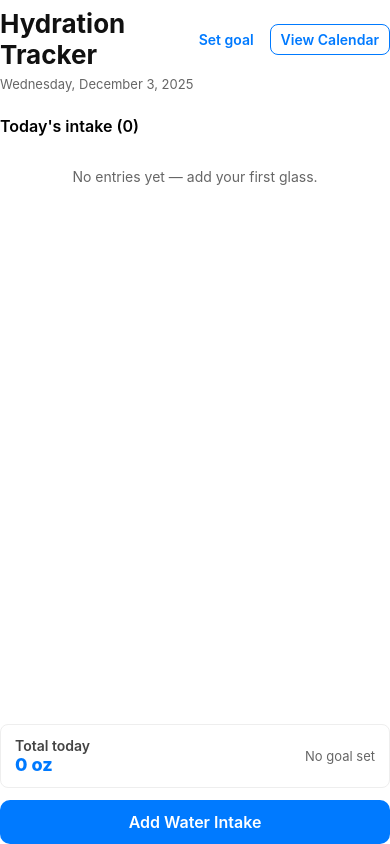
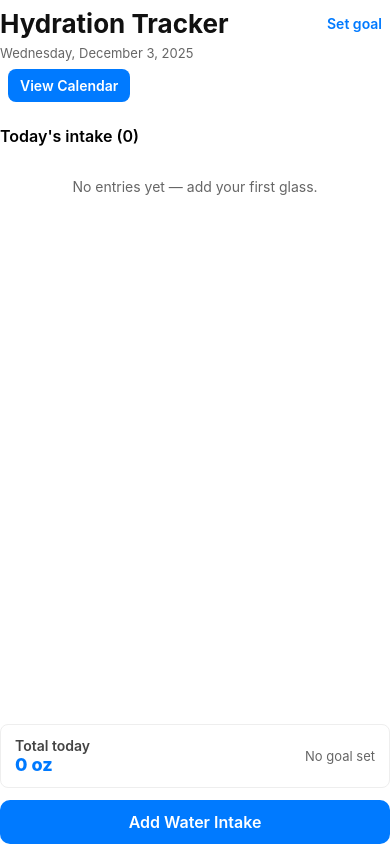
Before and after one commit to nataliedanner/hydration-tracker, a React Native app: screen / in a window 390 px wide. Built offline with nearby package versions, Linux system fonts and the light colour scheme.

Commit message:
Formatted buttons

```diff
--- a/App.js
+++ b/App.js
@@ -278,18 +278,22 @@ function App() {
       <View style={styles.header}>
         <View style={styles.headerTop}>
           <Text style={styles.title}>Hydration Tracker</Text>
+          <TouchableOpacity onPress={openGoalModal} style={styles.goalEditBtn}>
+            <Text style={styles.goalEditText}>{goalOunces != null ? `${goalOunces} oz goal` : 'Set goal'}</Text>
+          </TouchableOpacity>
+        </View>
 
-          <View style={{ flexDirection: 'row', alignItems: 'center' }}>
-            <TouchableOpacity onPress={openGoalModal} style={styles.goalEditBtn}>
-              <Text style={styles.goalEditText}>{goalOunces != null ? `${goalOunces} oz goal` : 'Set goal'}</Text>
-            </TouchableOpacity>
+        <Text style={styles.date}>{dateStr}</Text>
 
-            <TouchableOpacity onPress={() => setCurrentScreen('calendar')} style={styles.calendarBtn}>
-              <Text style={styles.calendarBtnText}>View Calendar</Text>
-            </TouchableOpacity>
-          </View>
+        {/* View Calendar button placed below the date and styled like the Back button */}
+        <View style={styles.calendarBtnContainer}>
+          <TouchableOpacity
+            onPress={() => setCurrentScreen('calendar')}
+            style={[styles.modalBtn, styles.modalAdd, styles.calendarBtnMain]}
+          >
+            <Text style={[styles.modalBtnText, { color: '#fff' }]}>View Calendar</Text>
+          </TouchableOpacity>
         </View>
-        <Text style={styles.date}>{dateStr}</Text>
       </View>
 
       <View style={styles.content}>
@@ -565,6 +569,19 @@ const styles = StyleSheet.create({
     color: '#666',
     textAlign: 'center',
   },
+
+  calendarBtnContainer: {
+    marginTop: 8,
+    alignItems: 'flex-start', // left align the button
+  },
+  calendarBtnMain: {
+    paddingVertical: 8,       // a bit smaller vertically
+    paddingHorizontal: 12,    // a bit smaller horizontally
+    borderRadius: 8,
+    backgroundColor: '#007AFF',
+    alignItems: 'center',
+    alignSelf: 'flex-start',  // ensure button sits at left edge of the container
+  },
 });
 
 export default App;
```
